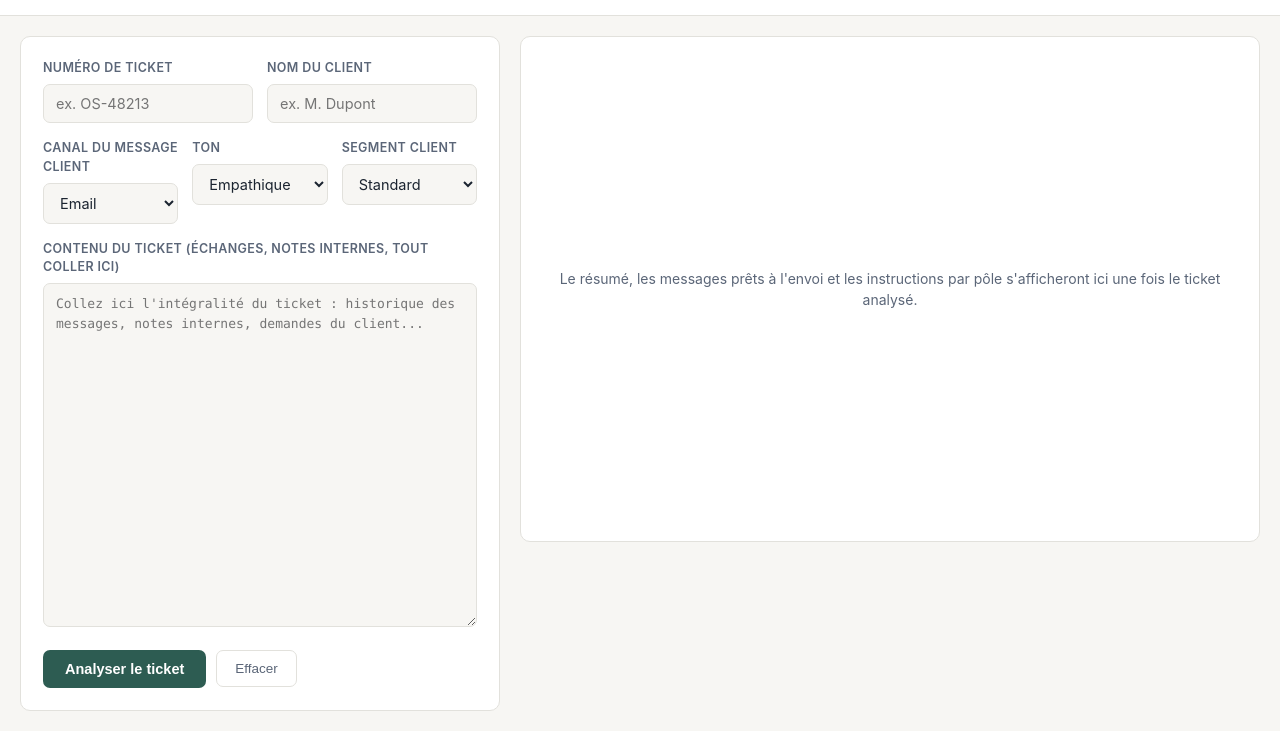
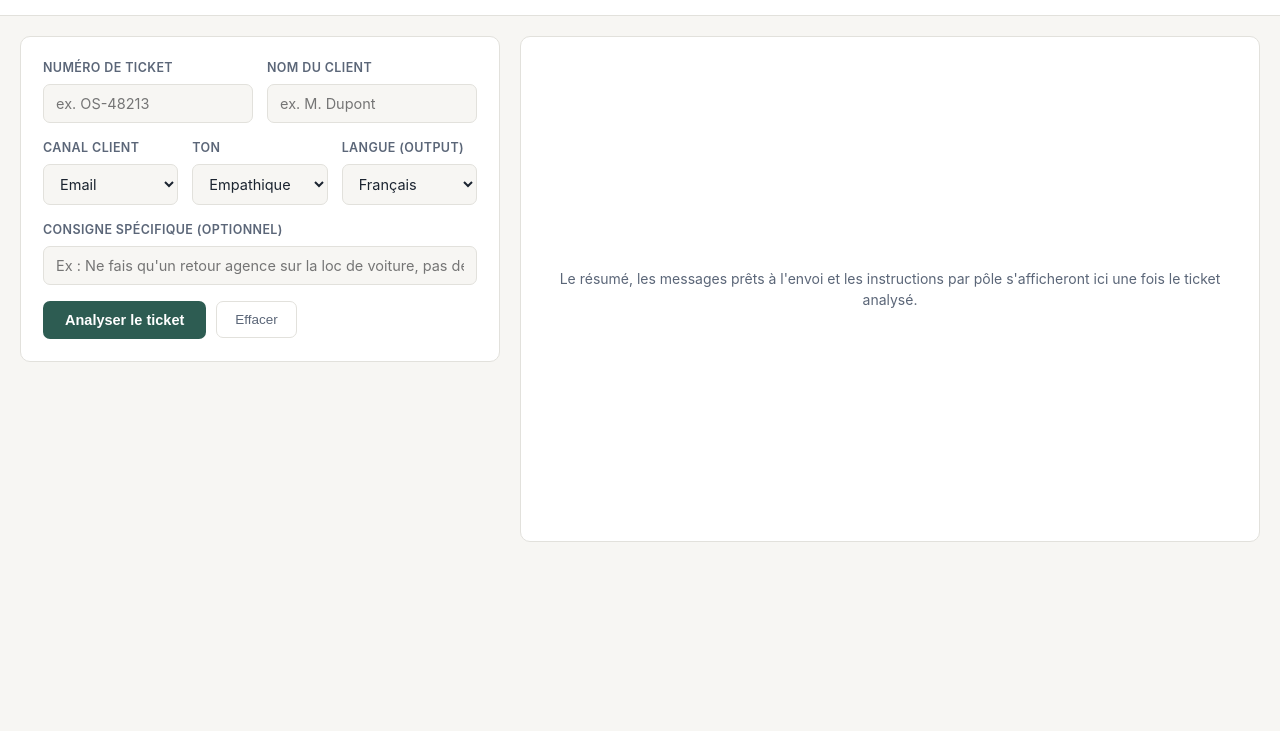
Before and after one commit to asukatraloc22-rgb/OnSpot-Ticket, a website: page index.html in a window 1280 px wide. Shown: the part 70-801 px from the top of the page. Drawn offline with Linux system fonts and the light colour scheme.

Commit message:
Update index.html

```diff
--- a/index.html
+++ b/index.html
@@ -36,13 +36,12 @@
         </div>
       </div>
 
-      <div class="field-row">
+ <div class="field-row">
         <div class="field">
-          <label for="canal">Canal du message client</label>
+          <label for="canal">Canal client</label>
           <select id="canal">
             <option value="email">Email</option>
             <option value="whatsapp">WhatsApp</option>
-            <option value="crisp">Crisp</option>
           </select>
         </div>
         <div class="field">
@@ -53,18 +52,19 @@
           </select>
         </div>
         <div class="field">
-          <label for="segment">Segment client</label>
-          <select id="segment">
-            <option value="standard">Standard</option>
-            <option value="premium">Premium</option>
-            <option value="elite">Elite</option>
+          <label for="langue">Langue (Output)</label>
+          <select id="langue">
+            <option value="Français">Français</option>
+            <option value="Anglais">Anglais</option>
+            <option value="Espagnol">Espagnol</option>
+            <option value="Italien">Italien</option>
           </select>
         </div>
       </div>
 
       <div class="field">
-        <label for="ticket-content">Contenu du ticket (échanges, notes internes, tout coller ici)</label>
-        <textarea id="ticket-content" rows="16" placeholder="Collez ici l'intégralité du ticket : historique des messages, notes internes, demandes du client..." required></textarea>
+        <label for="consigne">Consigne spécifique (Optionnel)</label>
+        <input type="text" id="consigne" placeholder="Ex : Ne fais qu'un retour agence sur la loc de voiture, pas de message client.">
       </div>
 
       <div class="actions">
```
